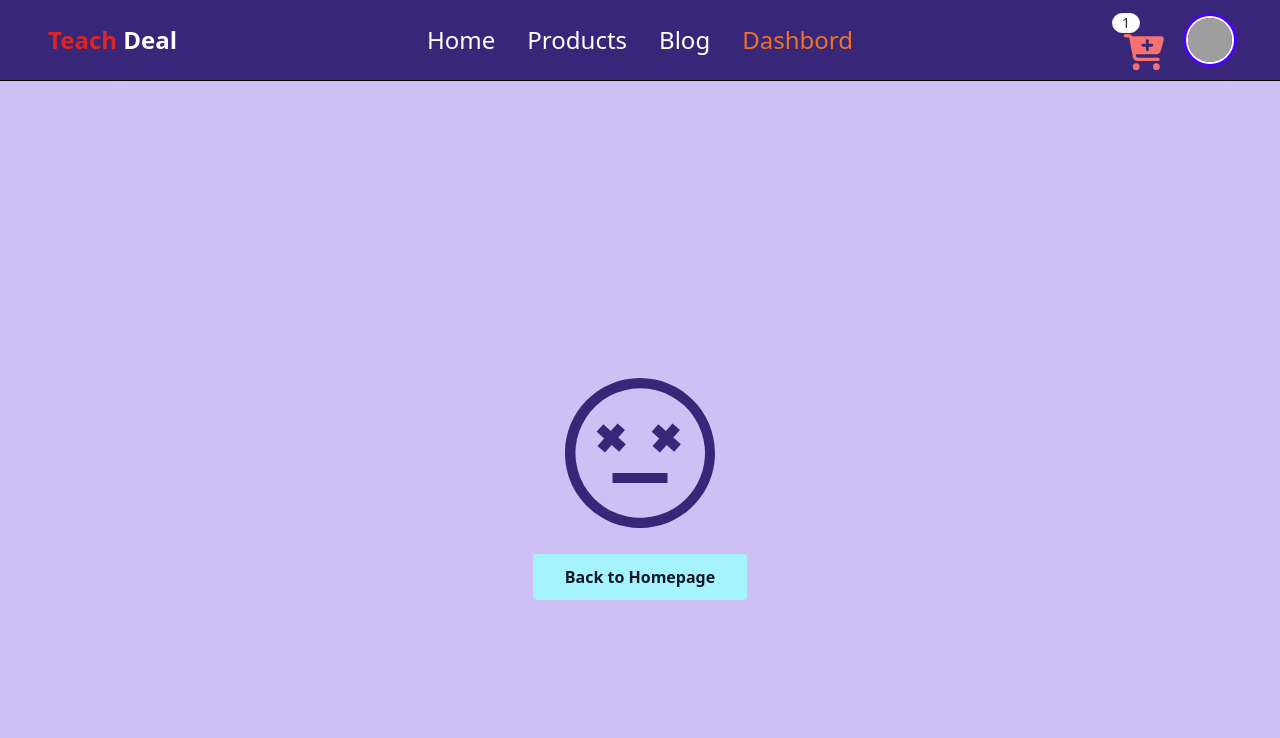
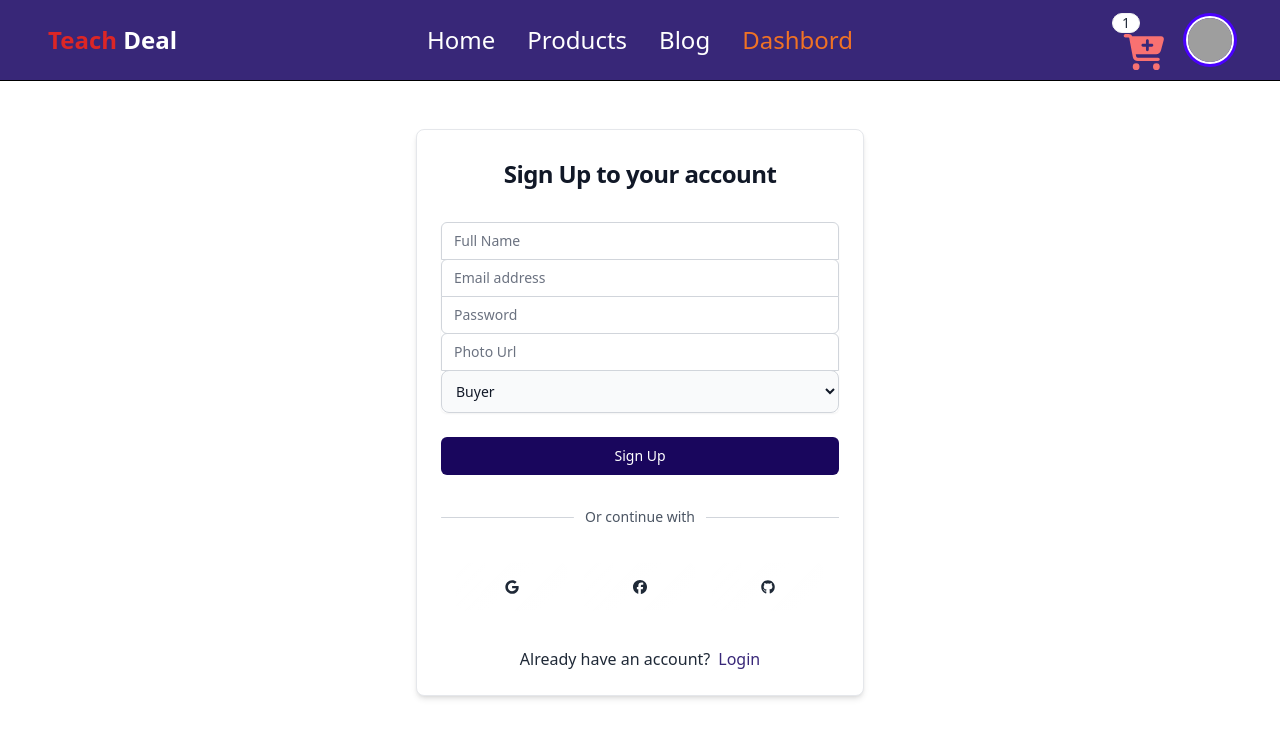
Before and after one commit to raihanuldev/Tech-Deal, a Next.js app: page /singup in a window 1280 px wide. Before the commit this address had no page. Shown: the top 738 px of the page. Built offline with nearby package versions, Linux system fonts and the light colour scheme; grey boxes are pictures that could not be loaded.

Commit message:
SingUp Page added & Define User Interface

```diff
--- /dev/null
+++ b/src/interface/UserInfoInterface.ts
@@ -0,0 +1,6 @@
+export interface UserInfoInterface {
+    name:string;
+    email:string;
+    role:string;
+    photoURL:string;
+}
--- a/src/pages/products/index.tsx
+++ b/src/pages/products/index.tsx
@@ -28,7 +28,6 @@ export const getStaticProps = async () => {
   try {
     const res = await fetch('https://tech-deal-backend-o5ta.vercel.app/products');
     // const res = await fetch('http://localhost:5000/products');
-    // const res = await fetch('fakedb.json');
     const data: productInterface[] = await res.json();
     return {
       props: {
@@ -39,7 +38,7 @@ export const getStaticProps = async () => {
     console.error('Error fetching products:', error);
     return {
       props: {
-        products: [] // Return an empty array or handle the error appropriately
+        products: []
       }
     };
   }
--- /dev/null
+++ b/src/pages/singup/index.tsx
@@ -0,0 +1,160 @@
+import React from 'react';
+import { NextPage } from 'next';
+import Link from 'next/link';
+import { FaFacebook, FaGithub, FaGoogle } from 'react-icons/fa6';
+import { UserInfoInterface } from '@/interface/UserInfoInterface';
+
+const SingUp: NextPage = () => {
+    const register = (event: { preventDefault: () => void; target: any; }) => {
+        event.preventDefault();
+        const e = document.getElementById("dropdown");
+
+        const form = event.target;
+        const name = form.name.value;
+        const email = form.email.value;
+        const password = form.password.value;
+        const photo = form.photoUrl.value;
+        const role = e.value;
+
+        const userInfo:UserInfoInterface = {
+          name,
+          email,
+          role,
+          photoURL: photo,
+        };
+    console.log(userInfo);
+        form.reset();
+      };
+  return (
+    <div>
+    <div className="flex min-h-full w-full items-center justify-center py-12 px-4 sm:px-6 lg:px-8">
+      <div className="w-full p-6  bg-white rounded-lg border border-gray-200 shadow-md max-w-md space-y-8">
+        <div>
+          <h2 className="mt-1 text-center text-2xl font-bold tracking-tight text-gray-900">
+            Sign Up to your account
+          </h2>
+        </div>
+        <form
+          onSubmit={register}
+          className="mt-8 space-y-6"
+          action="#"
+          method="POST"
+        >
+          <input type="hidden" name="remember" defaultValue="true" />
+          <div className="-space-y-px rounded-md shadow-sm">
+            <div>
+              <label className="sr-only">Full Name</label>
+              <input
+                name="name"
+                type="text"
+                required
+                className="relative block w-full appearance-none rounded-none rounded-t-md border border-gray-300 px-3 py-2 text-gray-900 placeholder-gray-500 focus:z-10 focus:border-indigo-500 focus:outline-none focus:ring-indigo-500 sm:text-sm"
+                placeholder="Full Name"
+              />
+            </div>
+            <div>
+              <label htmlFor="email-address" className="sr-only">
+                Email address
+              </label>
+              <input
+                id="email-address"
+                name="email"
+                type="email"
+                autoComplete="email"
+                required
+                className="relative block w-full appearance-none rounded-none rounded-t-md border border-gray-300 px-3 py-2 text-gray-900 placeholder-gray-500 focus:z-10 focus:border-indigo-500 focus:outline-none focus:ring-indigo-500 sm:text-sm"
+                placeholder="Email address"
+              />
+            </div>
+            <div>
+              <label htmlFor="password" className="sr-only">
+                Password
+              </label>
+              <input
+                id="password"
+                name="password"
+                type="password"
+                autoComplete="current-password"
+                required
+                className="relative block w-full appearance-none rounded-none rounded-b-md border border-gray-300 px-3 py-2 text-gray-900 placeholder-gray-500 focus:z-10 focus:border-indigo-500 focus:outline-none focus:ring-indigo-500 sm:text-sm"
+                placeholder="Password"
+              />
+            </div>
+            <div>
+              <input
+                type="text"
+                name="photoUrl"
+                required
+                className="relative block w-full appearance-none rounded-none rounded-t-md border border-gray-300 px-3 py-2 text-gray-900 placeholder-gray-500 focus:z-10 focus:border-indigo-500 focus:outline-none focus:ring-indigo-500 sm:text-sm"
+                placeholder="Photo Url"
+              />
+            </div>
+            <select
+              id="dropdown"
+              className="bg-gray-50 border border-gray-300 text-gray-900 text-sm rounded-lg focus:ring-blue-500 focus:border-blue-500 block w-full p-2.5 dark:bg-gray-700 dark:border-gray-600 dark:placeholder-gray-400 dark:text-white dark:focus:ring-blue-500 dark:focus:border-blue-500"
+            >
+              <option selected value="buyer">
+                Buyer
+              </option>
+              <option value="seller">Seller</option>
+            </select>
+          </div>
+
+          <div>
+            <button
+              type="submit"
+              className="group relative flex w-full justify-center rounded-md border border-transparent bg-[#19065d] py-2 px-4 text-sm font-medium text-white hover:bg-[#382778] focus:outline-none focus:ring-2 focus:ring-indigo-500 focus:ring-offset-2"
+            >
+              Sign Up
+            </button>
+          </div>
+        </form>
+        <div className="main-hr flex items-center  text-center">
+          <hr className="hr-tag border-gray-300 border-1 w-full rounded-md" />
+          <label className="hr-tag block font-medium text-sm text-gray-600 w-full">
+            Or continue with
+          </label>
+          <hr className="hr-tag border-gray-300 border-1 w-full" />
+        </div>
+        <div className="social flex min-h-fit items-center justify-center py-1">
+          <div
+
+            className="glass mx-2 btn btn-outline w-20 lg:w-28 hover:bg-[#382778]"
+          >
+            <button >
+              <FaGoogle />
+            </button>
+          </div>
+          <div className="glass mx-2 btn btn-outline w-20 lg:w-28 hover:bg-[#382778]">
+            <button>
+              <FaFacebook />
+            </button>
+          </div>
+          <div
+            className="btn mx-2 btn-outline glass w-20 lg:w-28 hover:bg-[#382778]"
+          >
+            <button>
+              <FaGithub />
+            </button>
+          </div>
+        </div>
+
+        <div className="mt-7">
+          <div className="flex justify-center items-center">
+            <label className="mr-2">Already have an account?</label>
+
+            <Link
+              className=" text-[#382778] transition duration-500 ease-in-out  transform hover:-translate-x hover:scale-105"
+              href="/login"
+            >
+              Login
+            </Link>
+          </div>
+        </div>
+      </div>
+    </div>
+  </div>
+  );
+};
+
+export default SingUp;
```
Also changed, not shown: src/pages/login/index.tsx (renamed from src/pages/login.tsx).
